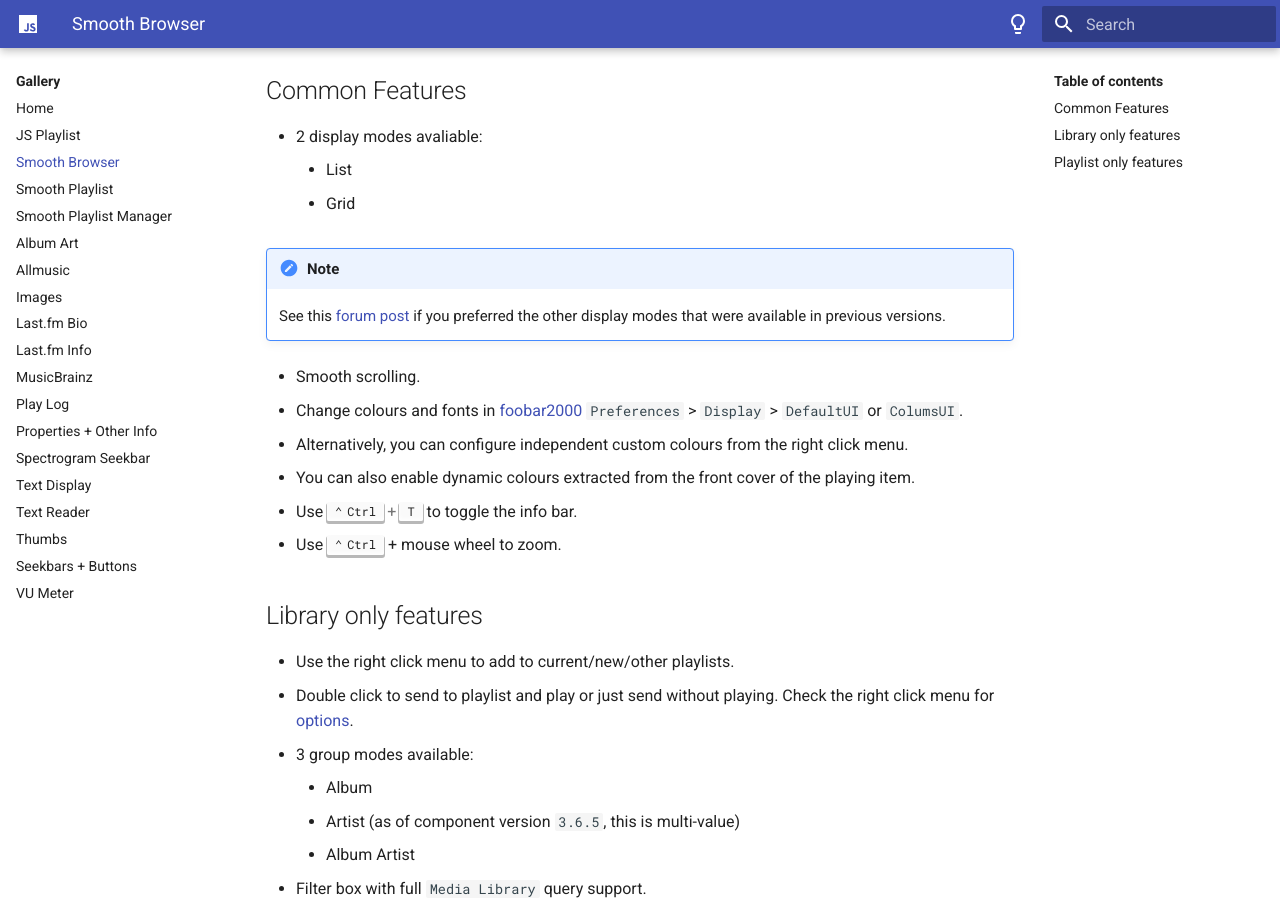
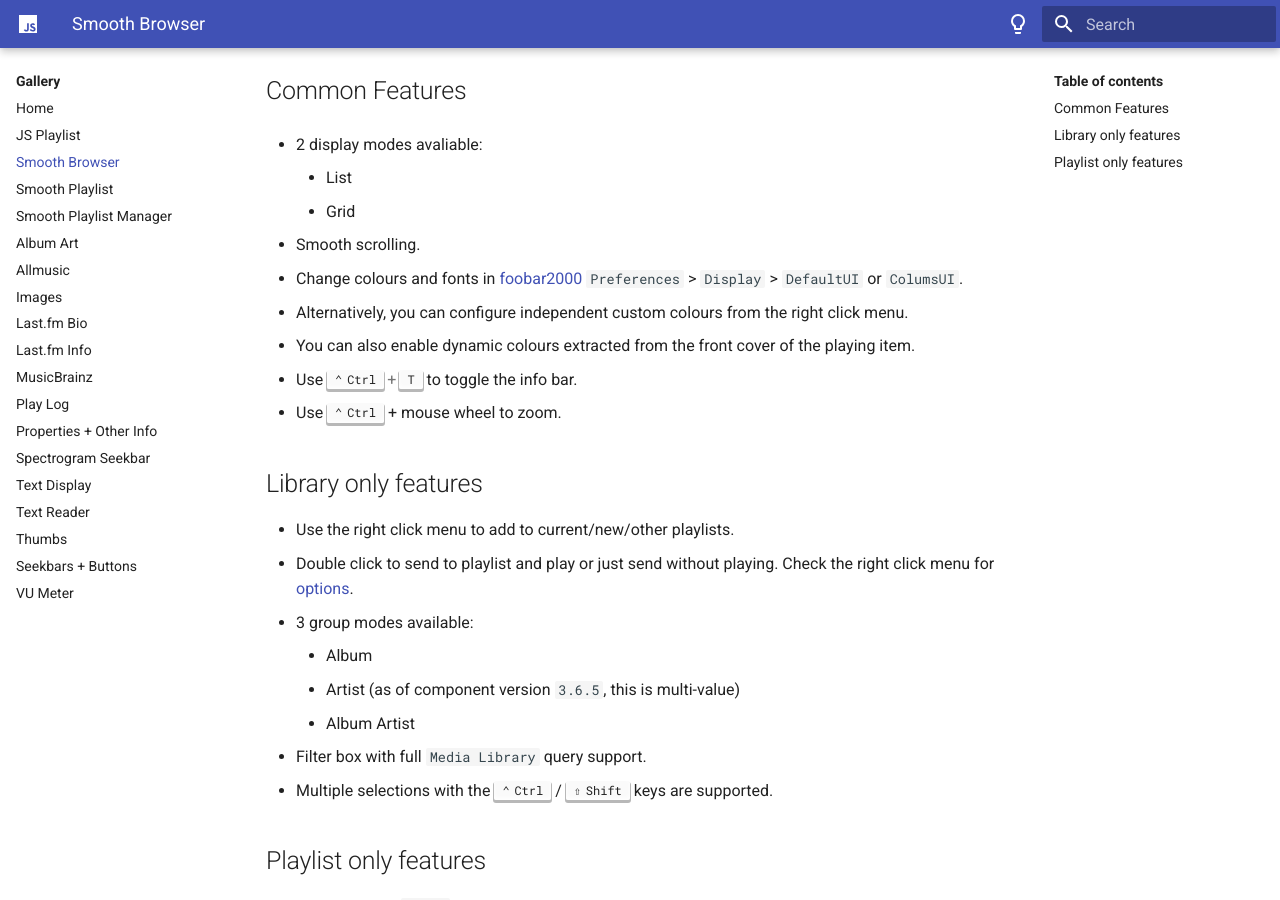
Before and after one commit to jscript-panel/jscript-panel.github.io, an MkDocs documentation site: the page built from docs/gallery/smooth-browser.md, in a window 1280 px wide and 900 px high, scrolled down 1162 px. Built offline with MkDocs 1.6.1 and Material for MkDocs 9.7.7, drawn with Linux system fonts in a browser that asks for light colours.

Commit message:
Update smooth-browser.md

```diff
--- a/docs/gallery/smooth-browser.md
+++ b/docs/gallery/smooth-browser.md
@@ -15,10 +15,6 @@
 - 2 display modes avaliable:
     * List
     * Grid
-
-!!! note
-	See this [forum post](https://hydrogenaud.io/index.php/topic,110499.msg1042905.html#msg1042905) if
-	you preferred the other display modes that were available in previous versions.
 
 - Smooth scrolling.
 - Change colours and fonts in [foobar2000](https://www.foobar2000.org) `Preferences` > `Display` > `DefaultUI` or `ColumsUI`.
```
